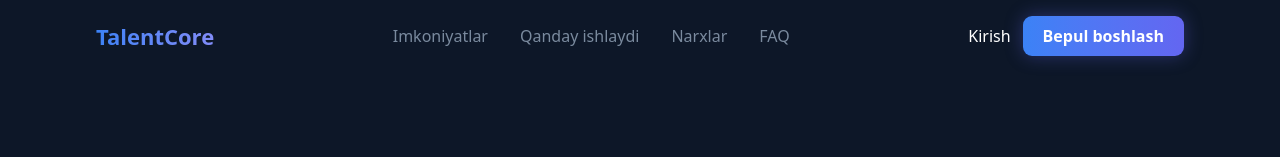
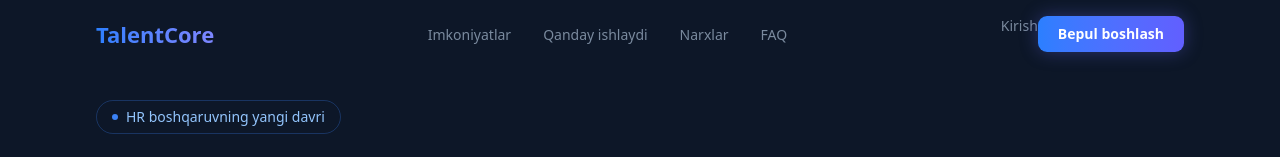
Before and after one commit to abduazim-dev/talentcore, a Next.js app: page / in a window 1280 px wide. Shown: the top 157 px of the page. Built offline with nearby package versions, Linux system fonts and the light colour scheme.

Commit message:
feat: implement mobile navigation with scroll lock and animations

```diff
--- a/components/landing/Nav.tsx
+++ b/components/landing/Nav.tsx
@@ -1,22 +1,128 @@
-const navlinks: string[] = ["Imkoniyatlar", "Qanday ishlaydi", "Narxlar", "FAQ"]
+"use client"
+import { useEffect, useState } from "react";
+
+interface NavLink {
+    label: string;
+    href: string;
+}
+
+const NAV_LINKS: NavLink[] = [
+    { label: "Imkoniyatlar", href: "#imkoniyatlar" },
+    { label: "Qanday ishlaydi", href: "#qanday-ishlaydi" },
+    { label: "Narxlar", href: "#narxlar" },
+    { label: "FAQ", href: "#faq" },
+] as const;
+
+const GRADIENT_TEXT =
+    "bg-linear-to-r from-blue-500 to-indigo-400 bg-clip-text text-transparent";
+const GRADIENT_BTN =
+    "bg-linear-to-r from-blue-500 to-indigo-500 shadow-[0px_0px_18px_0px_#6366F159]";
 
 const Nav = () => {
+    const [scrolled, setScrolled] = useState(false);
+    const [isOpen, setIsOpen] = useState(false)
+
+    useEffect(() => {
+        if (isOpen) {
+            document.body.style.overflow = "hidden"
+        } else {
+            document.body.style.overflow = ""
+        }
+        return () => { document.body.style.overflow = "unset" }
+    }, [isOpen])
+
+    useEffect(() => {
+        const onScroll = () => setScrolled(window.scrollY > 20);
+        window.addEventListener("scroll", onScroll, { passive: true });
+        return () => window.removeEventListener("scroll", onScroll);
+    }, []);
+
     return (
-        <nav className="px-24 py-4 flex justify-between items-center">
-            <a href="#" className="text-[22px] font-bold bg-linear-to-r from-[#3B82F6] to-[#818CF8] bg-clip-text text-transparent">
+        <div>
+            <nav
+                className={`fixed top-0 inset-x-0 z-50 px-6 md:px-24 py-4 flex justify-between items-center transition-all duration-300
+            ${scrolled ? "bg-[#0A0F1E]/80 backdrop-blur-md border-b border-white/5" : "bg-transparent"}
+        `}
+            >
+                <a href="/" className={`text-[22px] font-bold ${GRADIENT_TEXT}`}>
                     TalentCore
                 </a>
-            <div className="flex gap-8">
-                {navlinks.map((link) => (
-                    <a className="text-[#7A8A9E] hover:text-white transition-colors duration-200" href="#" key={link}>{link}</a>
+                <ul className="hidden md:flex gap-8 list-none m-0 p-0">
+                    {NAV_LINKS.map(({ label, href }) => (
+                        <li key={href}>
+                            <a
+                                href={href}
+                                className="text-[#7A8A9E] hover:text-white transition-colors duration-200 text-sm"
+                            >
+                                {label}
+                            </a>
+                        </li>
                     ))}
+                </ul>
+
+                <div className="flex gap-3 items-center">
+                    <div className="hidden md:flex">
+                        <a
+                            href="/login"
+                            className="text-[#7A8A9E] hover:text-white transition-colors duration-200 text-sm"
+                        >
+                            Kirish
+                        </a>
+
+                        <a
+                            href="/register"
+                            className={` px-5 py-2 rounded-[9px] text-sm font-semibold text-white ${GRADIENT_BTN} hover:opacity-90 transition-opacity cursor-pointer`}
+                        >
+                            Bepul boshlash
+                        </a>
                     </div>
-            <div className="flex gap-3 items-center">
-                <a className="hover:text-[#7A8A9E] transition-colors duration-200" href="#">Kirish</a>
-                <button className="px-5 py-2 rounded-[9px] font-semibold bg-linear-to-r from-[#3B82F6] to-[#6366F1] shadow-[0px_0px_18px_0px_#6366F159] hover:opacity-90 transition cursor-pointer">Bepul boshlash</button>
+
+                    <button className="cursor-pointer md:hidden" onClick={() => setIsOpen(!isOpen)}>
+                        <span>{isOpen ? "✕" : "☰"}</span>
+                    </button>
                 </div>
             </nav>
-    )
-}
+            {/* Mobile Menu Overlay */}
+            {isOpen && (
+                <div className="fixed inset-0 top-[68px] bg-[#0A0F1E] z-40 flex flex-col md:hidden animate-in fade-in slide-in-from-top-2 duration-300">
+                    <div className="flex flex-col items-center justify-center h-full px-8 pb-20"> {/* pb-20 tugmani biroz tepaga ko'taradi */}
 
-export default Nav
+                        {/* Linklar guruhi */}
+                        <div className="flex flex-col items-center gap-4 w-full mb-8">
+                            {NAV_LINKS.map(({ label, href }) => (
+                                <a
+                                    key={label}
+                                    className="animate-fade-up w-full text-center py-3 text-lg text-[#7A8A9E] hover:text-white transition-colors"
+                                    href={href}
+                                    onClick={() => setIsOpen(false)}
+                                >
+                                    {label}
+                                </a>
+                            ))}
+
+                            {/* Kirish linki - boshqa linklar bilan bir xil masofada */}
+                            <a
+                                href="/login"
+                                onClick={() => setIsOpen(false)}
+                                className="w-full text-center py-3 text-lg text-[#7A8A9E] hover:text-white"
+                            >
+                                Kirish
+                            </a>
+                        </div>
+
+                        {/* Asosiy tugma */}
+                        <a
+                            href="/register"
+                            onClick={() => setIsOpen(false)}
+                            className={`w-full text-center py-4 rounded-xl text-white font-bold text-lg ${GRADIENT_BTN}`}
+                        >
+                            Bepul boshlash
+                        </a>
+                    </div>
+                </div>
+            )}
+        </div>
+    );
+};
+
+export default Nav;
```
Lines whose indentation alone changed are shown as unchanged.
